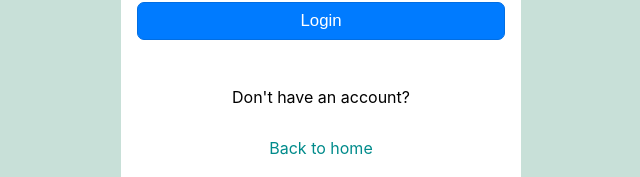
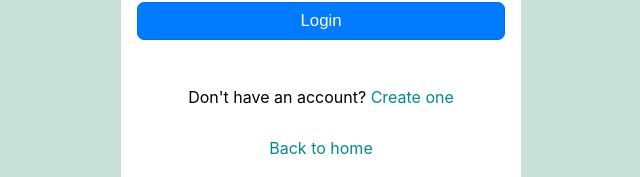
Before and after one commit to moyamoha/goalapp, a Next.js app in the folder client/: page /login in a window 1280 px wide. Shown: the part 290-467 px from the top of the page, without its empty margins (319-959 px from the left). Built offline with nearby package versions, Linux system fonts and the light colour scheme.

Commit message:
add condition to check the node_env

```diff
--- a/client/pages/_app.tsx
+++ b/client/pages/_app.tsx
@@ -4,7 +4,7 @@ import { Provider } from "react-redux";
 import store from "../state/store";
 import "../styles/globals.css";
 
-axios.defaults.baseURL = "http://localhost:44444/";
+axios.defaults.baseURL = "https://goal-tracker-yahya.herokuapp.com/";
 axios.interceptors.request.use((request) => {
 	const token = localStorage.getItem("accessToken");
 	if (token) {
--- a/client/pages/login/index.tsx
+++ b/client/pages/login/index.tsx
@@ -13,7 +13,7 @@ export default function Index() {
 			<p>
 				Don&apos;t have an account?{" "}
 				<Link href="/signup">
-					<a className={globalStyles.link}></a>
+					<a className={globalStyles.link}>Create one</a>
 				</Link>
 			</p>
 		</AuthLayout>
```
Also changed, not shown: 1 other file (tests, documents, lock files or other folders).
